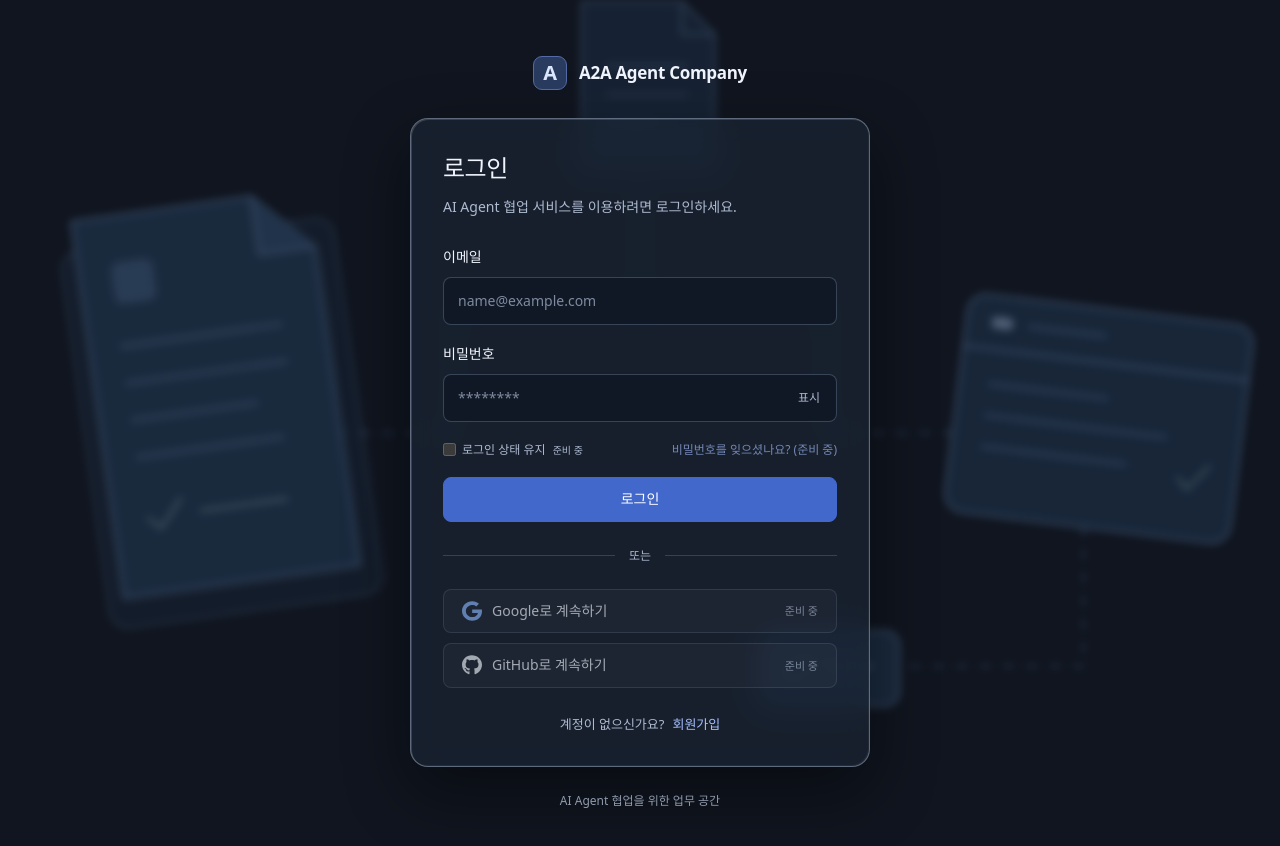
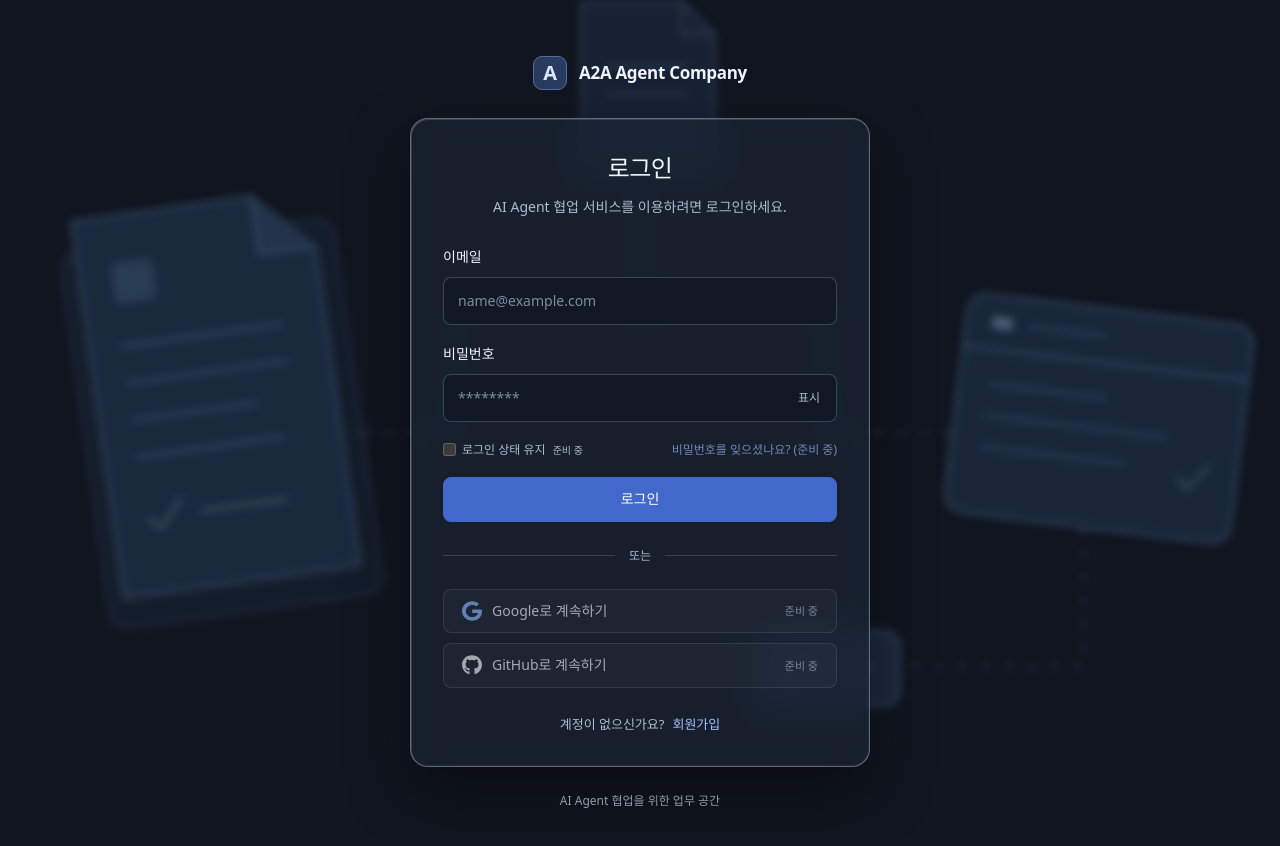
Before and after one commit to jooho-le/A2A-agent-company, a React app in the folder frontend/: page / in a window 1280 px wide. Shown: the top 846 px of the page. Built offline with nearby package versions, Linux system fonts and the light colour scheme; the HTML template or start-up script is replaced by a standard one.

Commit message:
로그인 화면 제목 정렬 보완

```diff
--- a/frontend/src/pages/LoginPage.css
+++ b/frontend/src/pages/LoginPage.css
@@ -33,6 +33,10 @@
     0 24px 64px rgba(0, 0, 0, 0.45),
     inset 1px 1px 0 rgba(255, 255, 255, 0.15),
     inset -1px -1px 0 rgba(255, 255, 255, 0.05);
+}
+
+.login-page .auth-heading {
+  text-align: center;
 }
 
 .login-page .login-field input,
```
